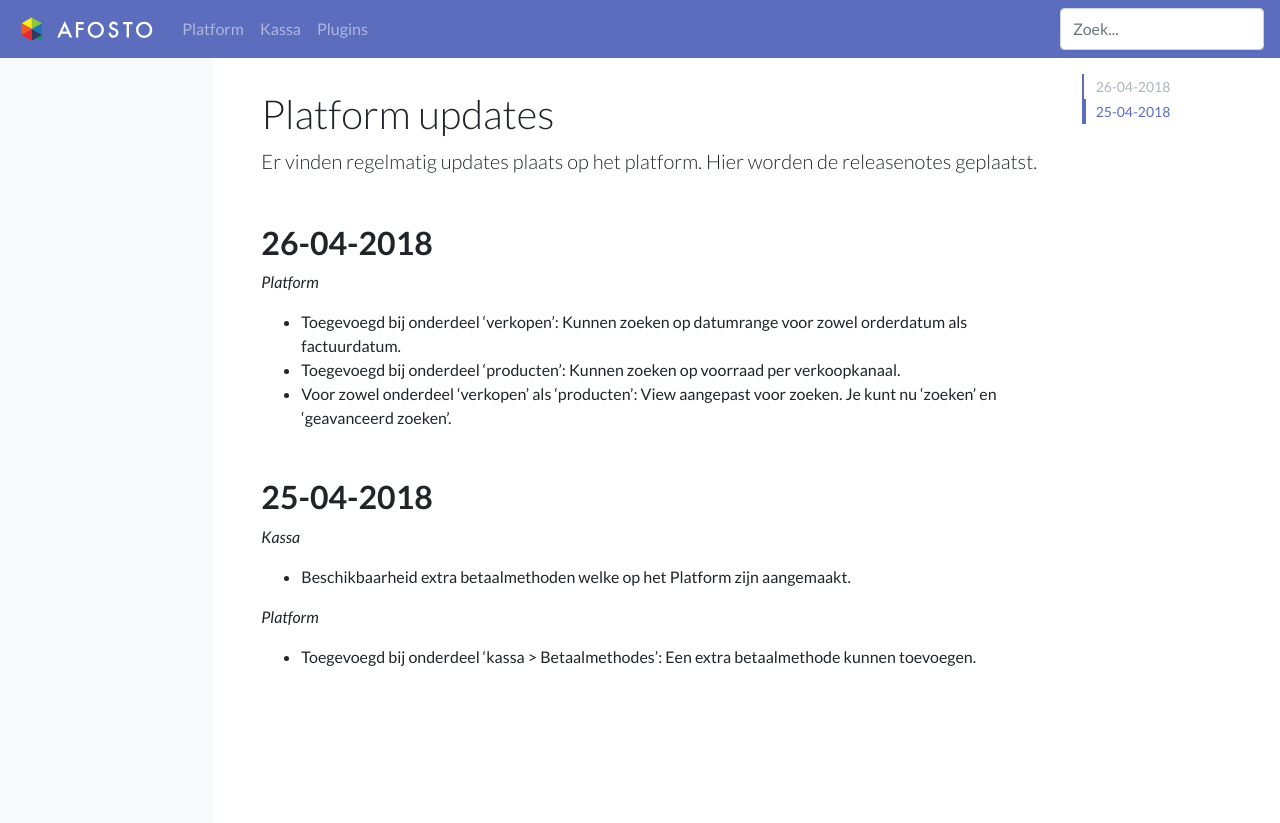
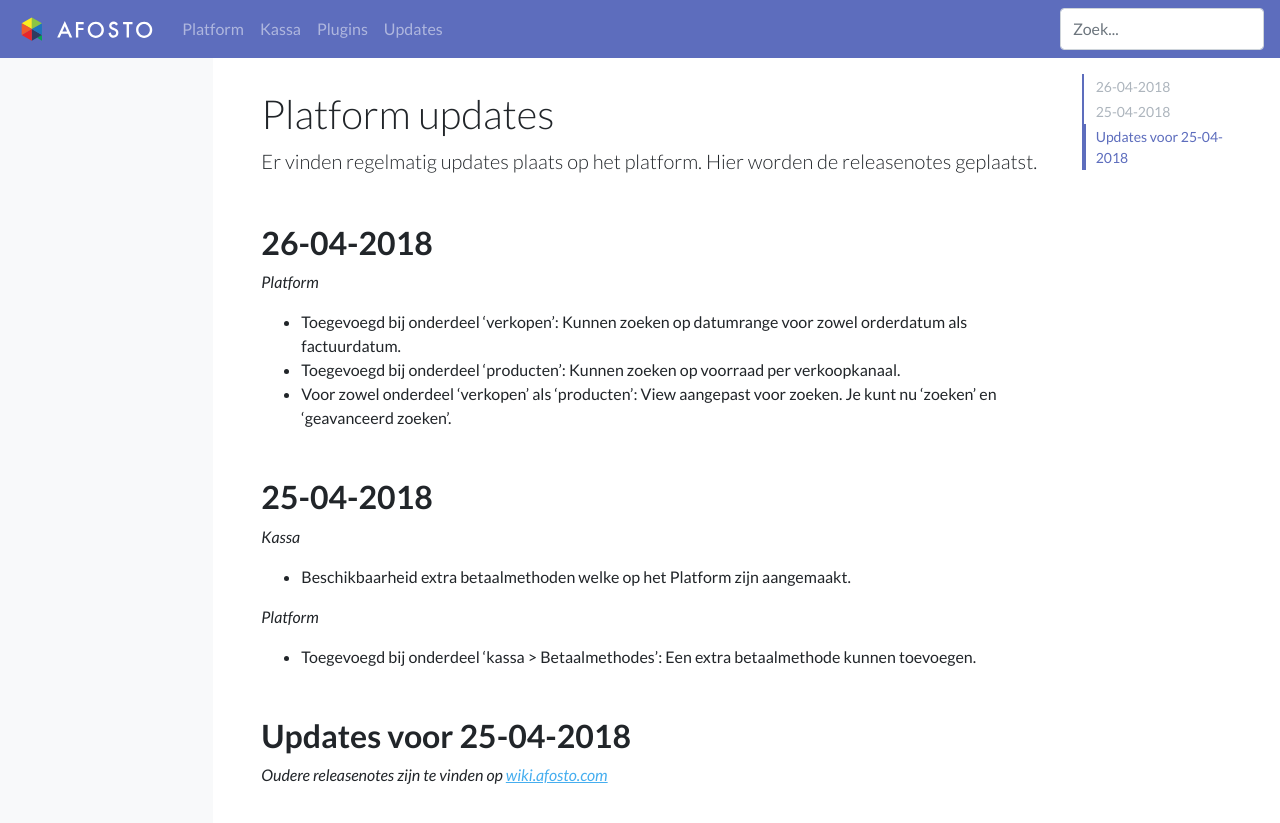
Before and after one commit to afosto/afosto-docs, a Jekyll site: the page built from releases.md, in a window 1280 px wide. Shown: the top 823 px of the page. Built offline with Jekyll 4.4.1, drawn with Linux system fonts in a browser that asks for light colours.

```diff
--- a/_data/main_nav.yml
+++ b/_data/main_nav.yml
@@ -7,3 +7,6 @@
 - title: Afosto plugins Documentatie
   label: Plugins
   slug: /plugins/overzicht
+- title: Er vinden regelmatig updates plaats op het platform. Hier worden de releasenotes geplaatst.
+  label: Updates
+  slug: /releases
--- a/releases.md
+++ b/releases.md
@@ -17,3 +17,6 @@ _Kassa_
 
 _Platform_
 * Toegevoegd bij onderdeel 'kassa > Betaalmethodes': Een extra betaalmethode kunnen toevoegen.
+
+## Updates voor 25-04-2018
+_Oudere releasenotes zijn te vinden op [wiki.afosto.com](https://wiki.afosto.com/display/PUB/Updates)_
```
